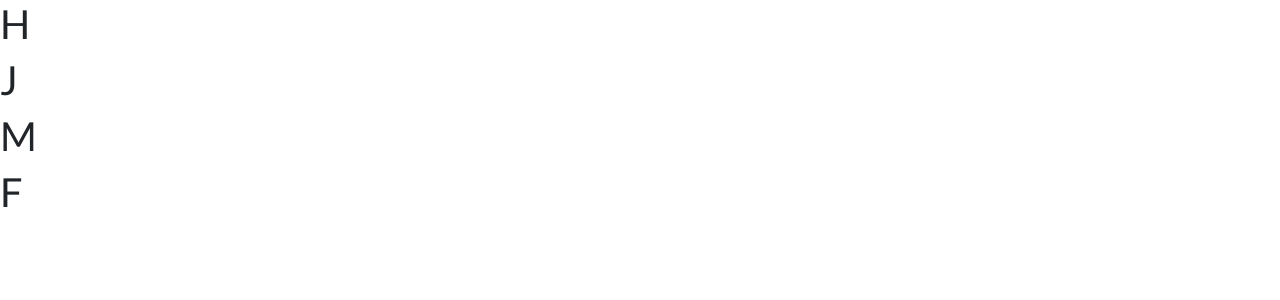
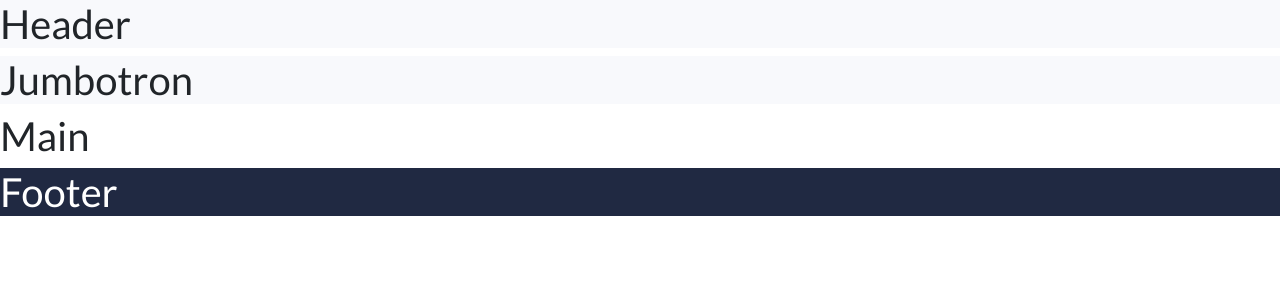
Before and after one commit to LucaFabbozzo/proj-html-vuejs, a Vue app: page / in a window 1280 px wide. Shown: the top 300 px of the page. Built offline with nearby package versions, Linux system fonts and the light colour scheme.

Commit message:
[add] back colors h j m f

```diff
--- a/src/components/AppFooter.vue
+++ b/src/components/AppFooter.vue
@@ -5,9 +5,15 @@
   </script>
 
 <template>
-  <h1>F</h1>
+  <footer>
+    <h1>Footer</h1>
+  </footer>
 </template>
 
 <style lang="scss" scoped>
-
+@use '../styles/partials/vars' as *;
+footer {
+  background-color: $footer-background;
+  color: #ffffff;
+}
 </style>
--- a/src/components/AppHeader.vue
+++ b/src/components/AppHeader.vue
@@ -5,9 +5,15 @@
   </script>
 
 <template>
-  <h1>H</h1>
+  <header>
+    <h1>Header</h1>
+  </header>
 </template>
 
 <style lang="scss" scoped>
+@use '../styles/partials/vars' as *;
+  header {
+    background-color: $top-background;
+  }
 
 </style>
--- a/src/components/AppMain.vue
+++ b/src/components/AppMain.vue
@@ -5,9 +5,14 @@
   </script>
 
 <template>
-  <h1>M</h1>
+  <main>
+    <h1>Main</h1>
+  </main>
 </template>
 
 <style lang="scss" scoped>
-
+@use '../styles/partials/vars' as *;
+  main {
+    background-color: $main-background;
+  }
 </style>
--- a/src/components/Jumbo.vue
+++ b/src/components/Jumbo.vue
@@ -5,9 +5,14 @@
   </script>
 
 <template>
-  <h1>J</h1>
+  <div class="jumbo">
+    <h1>Jumbotron</h1>
+  </div>
 </template>
 
 <style lang="scss" scoped>
-
+@use '../styles/partials/vars' as *;
+  .jumbo {
+    background-color: $top-background;
+  }
 </style>
--- a/src/styles/partials/_vars.scss
+++ b/src/styles/partials/_vars.scss
@@ -0,0 +1,3 @@
+$top-background: #F8F9FC;
+$main-background: #FFFFFF;
+$footer-background: #202942;
```
